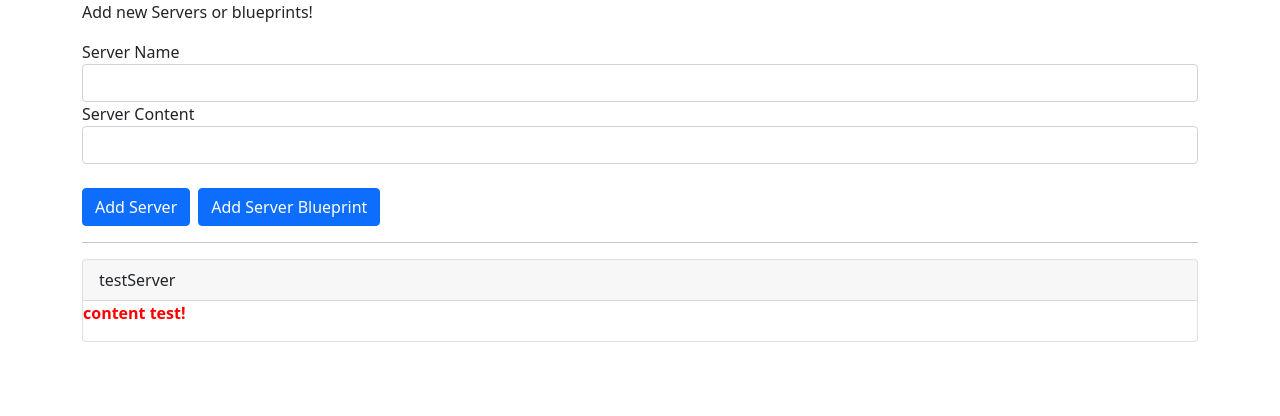
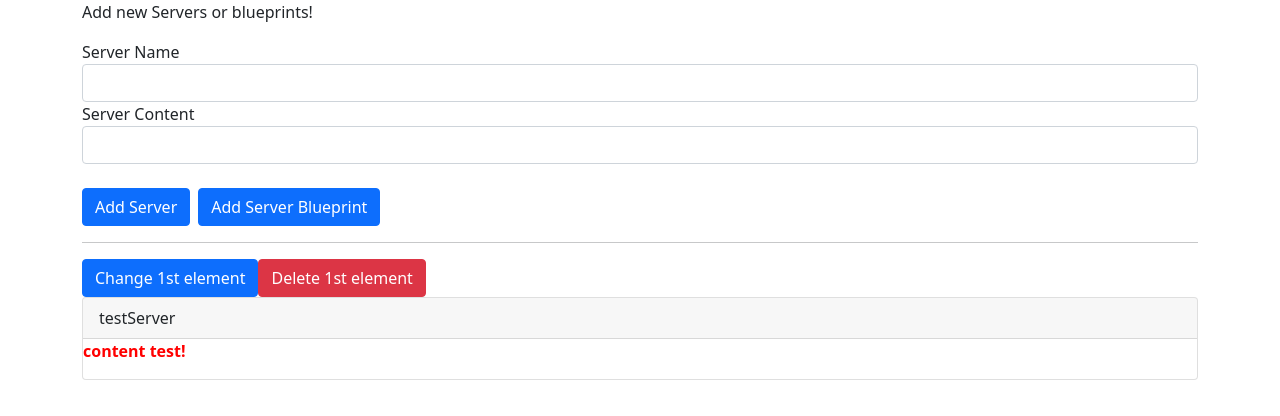
Before and after one commit to laurajunco/angular, an Angular app in the folder data-binding/: page / in a window 1280 px wide. Shown: the top 416 px of the page. Built offline with nearby package versions, Linux system fonts and the light colour scheme.

Commit message:
Seeing Lifecycle Hooks in Action

```diff
--- a/data-binding/src/app/app.component.html
+++ b/data-binding/src/app/app.component.html
@@ -4,9 +4,15 @@
     (bCreated)="onBlueprintAdded($event)"
   ></app-cockpit>
   <hr />
+  <button class="btn btn-primary" (click)="onChangeFirst()">
+    Change 1st element
+  </button>
+  <button class="btn btn-danger" (click)="onDeleteFirst()">
+    Delete 1st element
+  </button>
   <div class="row">
     <div class="col-xs-12">
-      <app-server-element *ngFor="let el of serverElements" [srvElement]="el">
+      <app-server-element *ngFor="let el of serverElements" [name]="el.name">
         <p>
           <strong *ngIf="el.type === 'server'" style="color: red">{{
             el.content
--- a/data-binding/src/app/app.component.ts
+++ b/data-binding/src/app/app.component.ts
@@ -9,6 +9,14 @@ export class AppComponent {
   serverElements = [
     { type: 'server', name: 'testServer', content: 'content test!' },
   ];
+
+  onChangeFirst() {
+    this.serverElements[0].name = 'new name!';
+  }
+
+  onDeleteFirst() {
+    this.serverElements.splice(0);
+  }
 
   onServerAdded(serverData: { name: string; content: string }) {
     this.serverElements.push({
--- a/data-binding/src/app/server-element/server-element.component.html
+++ b/data-binding/src/app/server-element/server-element.component.html
@@ -1,5 +1,5 @@
 <div class="card">
-  <div class="card-header">{{ element.name }}</div>
+  <div class="card-header">{{ name }}</div>
   <div class="card-text">
     <ng-content></ng-content>
   </div>
--- a/data-binding/src/app/server-element/server-element.component.ts
+++ b/data-binding/src/app/server-element/server-element.component.ts
@@ -1,4 +1,16 @@
-import { Component, Input, OnInit, ViewEncapsulation } from '@angular/core';
+import {
+  AfterContentChecked,
+  AfterContentInit,
+  AfterViewChecked,
+  AfterViewInit,
+  Component,
+  DoCheck,
+  Input,
+  OnChanges,
+  OnDestroy,
+  OnInit,
+  SimpleChanges,
+} from '@angular/core';
 
 //encapsulation emulated is the default.
 //none disables the encapsulation. css will affect everything
@@ -8,10 +20,60 @@ import { Component, Input, OnInit, ViewEncapsulation } from '@angular/core';
   templateUrl: './server-element.component.html',
   styleUrls: ['./server-element.component.css'],
 })
-export class ServerElementComponent implements OnInit {
-  @Input('srvElement') element: { type: string; name: string; content: string };
+export class ServerElementComponent
+  implements
+    OnInit,
+    OnChanges,
+    DoCheck,
+    AfterContentInit,
+    AfterContentChecked,
+    AfterViewInit,
+    AfterViewChecked,
+    OnDestroy
+{
+  @Input() name: string;
 
-  constructor() {}
+  //Initializes component
+  constructor() {
+    console.log('constructor called!');
+  }
 
-  ngOnInit(): void {}
+  //when any @Input property changes
+  ngOnChanges(changes: SimpleChanges): void {
+    console.log('ngOnChanges called!', changes);
+  }
+
+  //after cosntructor
+  ngOnInit(): void {
+    console.log('ngOnInit called!');
+  }
+
+  //constantly runs to check for changes
+  ngDoCheck(): void {
+    console.log('ngDoCheck called!');
+  }
+
+  //runs after <ng-content> is initialized
+  ngAfterContentInit(): void {
+    console.log('ngAfterContentInit called!');
+  }
+
+  //runs after <ng-content> is checked for changes
+  ngAfterContentChecked(): void {
+    console.log('ngAfterContentCheck called!');
+  }
+
+  //runs after component is rendered
+  ngAfterViewInit(): void {
+    console.log('ngAfterViewInit called!');
+  }
+
+  //runs after component is rendered
+  ngAfterViewChecked(): void {
+    console.log('ngAfterViewCheck called!');
+  }
+
+  ngOnDestroy(): void {
+    console.log('ngOnDestroy called!');
+  }
 }
```
Also changed, not shown: 1 other file (tests, documents, lock files or other folders).
